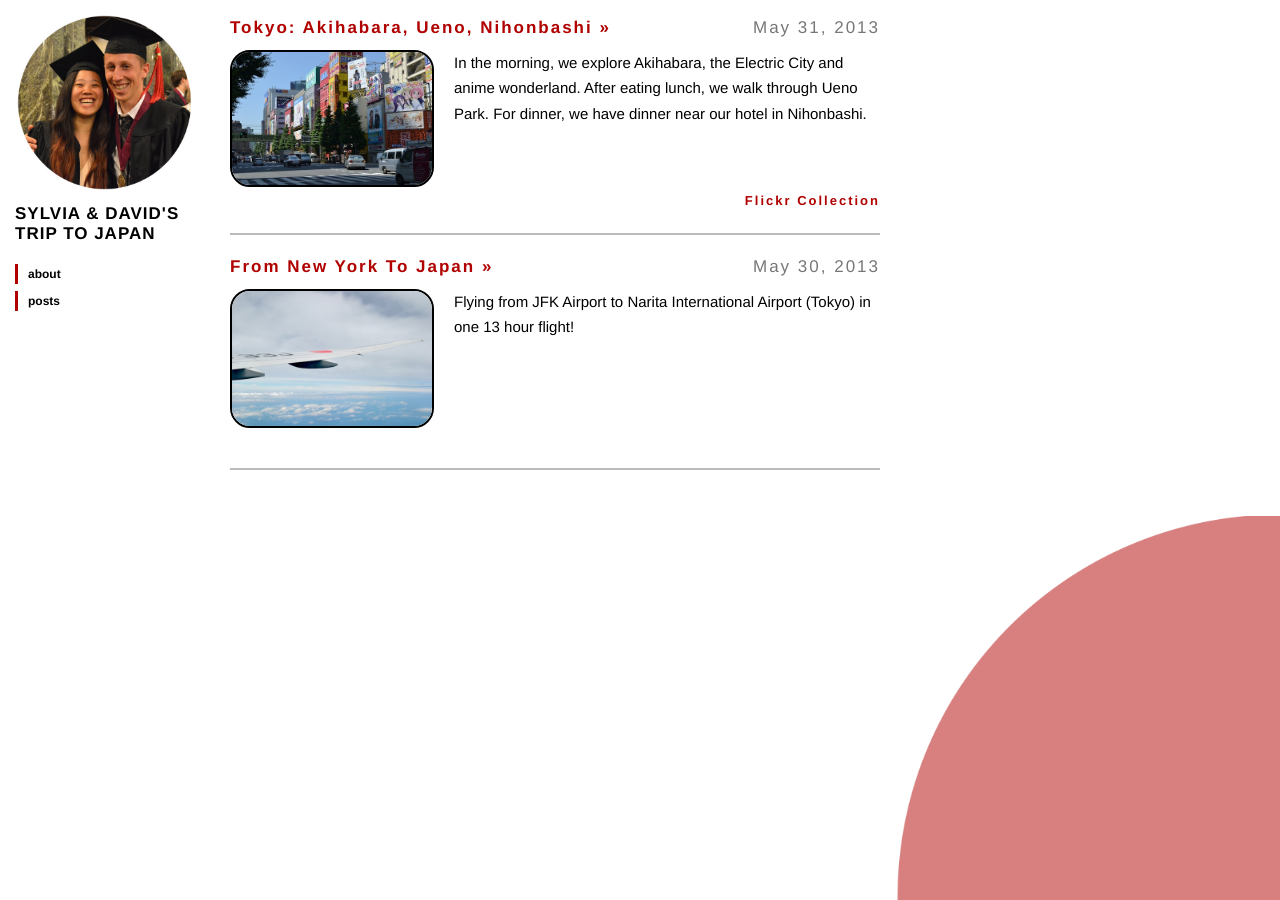
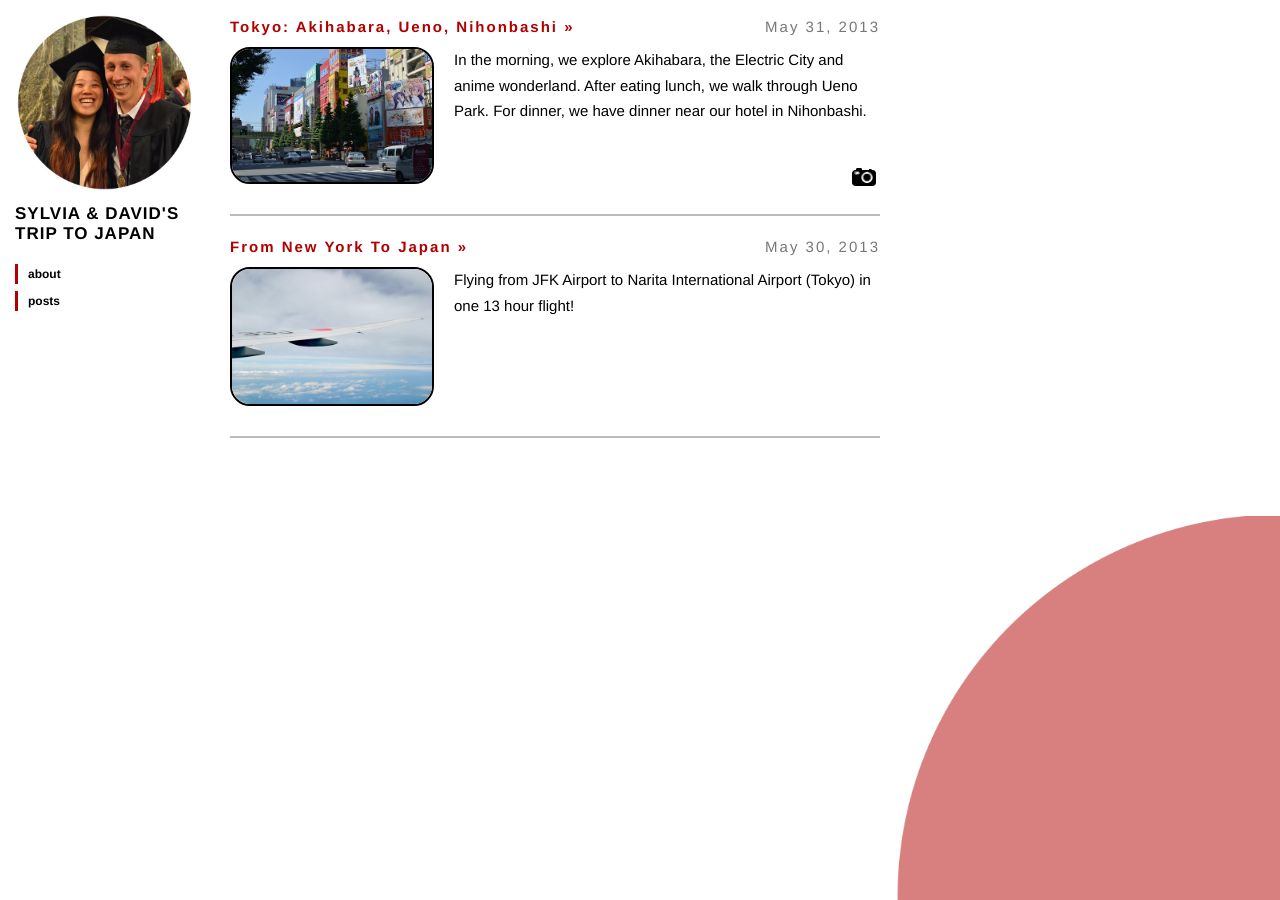
Before and after one commit to kasaharas/japan-blog, a Jekyll site: the page built from index.html, in a window 1280 px wide. Built offline with Jekyll 4.4.1, drawn with Linux system fonts in a browser that asks for light colours; nearby versions of some CDN libraries.

Commit message:
Added flickr icon to post listings

```diff
--- a/css/base.css
+++ b/css/base.css
@@ -174,9 +174,9 @@ a {
       margin: 0;
       padding: 0; }
     .content .listing li {
-      font-size: 17px;
+      font-size: 15px;
       list-style: none;
-      padding: 0px 0px 1.2em 0px;
+      padding: 0px 0px 10px 0px;
       color: #777777;
       border-bottom: 2px solid #bbb; }
     .content .listing li span {
@@ -186,8 +186,15 @@ a {
       font-weight: bold;
       letter-spacing: 2px;
       text-decoration: none ; }
-      .content .listing a:hover {
-        color: #000000;
+    .content .listing a:hover {
+      color: #000000; }
+    .content .listing a.flickr {
+      background-image: url("/images/flickr-icon.png");
+      width: 32px;
+      height: 32px;
+      float: right; }
+    .content a.flickr:hover {
+      background-image: url("/images/flickr-icon-hover.png"); }
   .content .meta {
     margin: 30px 0;
     padding: 10px 0;
--- a/index.html
+++ b/index.html
@@ -18,11 +18,10 @@ title: "Our Trip to Japan"
       {% endif %}
       {% if post.description %}
         <p>{{ post.description }}</p>
-        <br/>
       {% endif %}
       {% if post.flickr %}
         <br/>
-        <a style="float:right; font-size:13px;" href="{{ post.flickr }}">Flickr Collection</a>
+        <a class="flickr" href="{{ post.flickr }}"></a>
       {% endif %}
       <div style="clear:both;"/>
     </li>
```
Also changed, not shown: images/flickr-icon-hover.png (added), images/flickr-icon.png (added).
